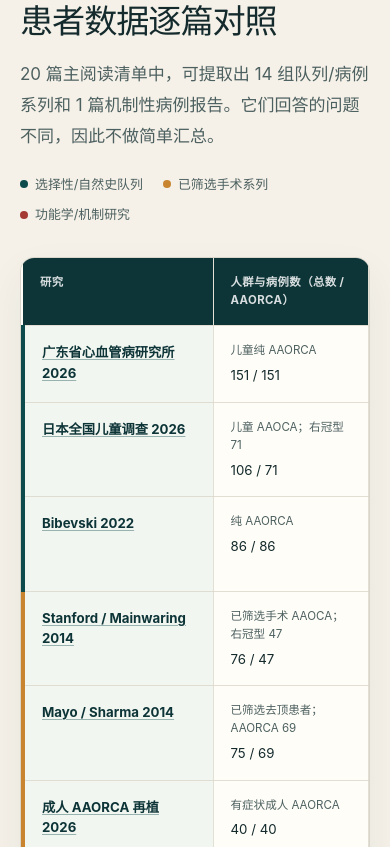
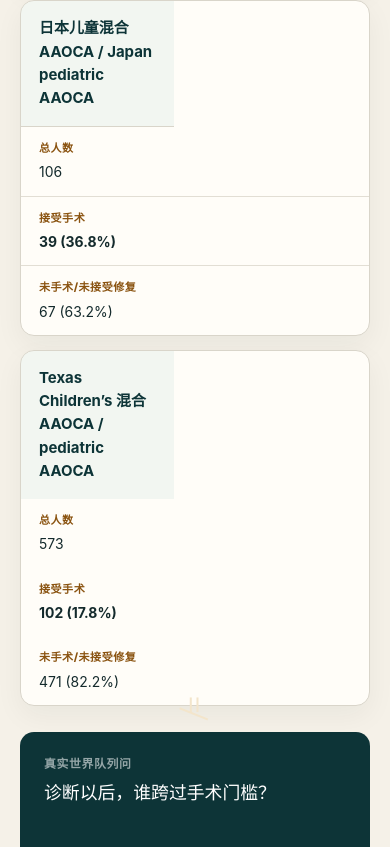
Before and after one commit to aihip/AAOCA-Research-Library, a Next.js app in the folder website/: page /analysis/aaorca-evidence-20-studies in a window 390 px wide. Shown: the part 3977-4824 px from the top of the page. Built offline with nearby package versions, Linux system fonts and the light colour scheme; no server answers.

Commit message:
fix: show analysis tables without touch bounce

```diff
--- a/website/app/globals.css
+++ b/website/app/globals.css
@@ -1689,12 +1689,11 @@
 
 .analysis-table-wrap {
   margin-top: 32px;
-  overflow-x: auto;
+  overflow: visible;
   border: 1px solid var(--line);
   border-radius: 14px;
   background: var(--surface);
   box-shadow: 0 16px 42px rgba(25, 49, 48, 0.06);
-  -webkit-overflow-scrolling: touch;
 }
 
 .analysis-table-wrap table {
@@ -1709,6 +1708,7 @@
   padding: 16px 17px;
   border-right: 1px solid rgba(217, 213, 202, 0.76);
   border-bottom: 1px solid rgba(217, 213, 202, 0.76);
+  overflow-wrap: anywhere;
   text-align: left;
   vertical-align: top;
 }
@@ -1744,7 +1744,6 @@
 }
 
 .compact-table table {
-  min-width: 720px;
   font-size: 0.86rem;
 }
 
@@ -1753,23 +1752,18 @@
 }
 
 .evidence-table table {
-  min-width: 1760px;
-}
-
-.evidence-table th:first-child {
-  width: 190px;
-}
-
-.evidence-table td:nth-child(2) {
-  width: 155px;
-}
-
-.evidence-table td:nth-child(4),
-.evidence-table td:nth-child(6),
-.evidence-table td:nth-child(8),
-.evidence-table td:nth-child(9) {
-  width: 210px;
-}
+  table-layout: fixed;
+}
+
+.evidence-table thead th:nth-child(1) { width: 14%; }
+.evidence-table thead th:nth-child(2) { width: 10%; }
+.evidence-table thead th:nth-child(3) { width: 7%; }
+.evidence-table thead th:nth-child(4) { width: 13%; }
+.evidence-table thead th:nth-child(5) { width: 8%; }
+.evidence-table thead th:nth-child(6) { width: 12%; }
+.evidence-table thead th:nth-child(7) { width: 9%; }
+.evidence-table thead th:nth-child(8) { width: 14%; }
+.evidence-table thead th:nth-child(9) { width: 13%; }
 
 .evidence-table tbody tr.selective th { border-left: 4px solid var(--teal); }
 .evidence-table tbody tr.surgical th { border-left: 4px solid var(--gold); }
@@ -2170,6 +2164,82 @@
   line-height: 1.55;
 }
 
+@media (max-width: 1180px) {
+  .evidence-table {
+    border: 0;
+    border-radius: 0;
+    background: transparent;
+    box-shadow: none;
+  }
+
+  .evidence-table table,
+  .evidence-table tbody {
+    width: 100%;
+    display: block;
+  }
+
+  .evidence-table thead {
+    position: absolute;
+    width: 1px;
+    height: 1px;
+    margin: -1px;
+    padding: 0;
+    overflow: hidden;
+    border: 0;
+    clip: rect(0 0 0 0);
+    clip-path: inset(50%);
+    white-space: nowrap;
+  }
+
+  .evidence-table tbody {
+    display: grid;
+    gap: 16px;
+  }
+
+  .evidence-table tbody tr {
+    display: grid;
+    grid-template-columns: repeat(2, minmax(0, 1fr));
+    overflow: hidden;
+    border: 1px solid var(--line);
+    border-radius: 14px;
+    background: var(--surface);
+    box-shadow: 0 12px 32px rgba(25, 49, 48, 0.055);
+  }
+
+  .evidence-table tbody th {
+    grid-column: 1 / -1;
+    padding: 17px 19px;
+    border-right: 0;
+    border-bottom: 1px solid var(--line);
+    font-size: 0.88rem;
+  }
+
+  .evidence-table tbody td {
+    min-width: 0;
+    padding: 14px 18px 16px;
+    border-right: 0;
+    font-size: 0.78rem;
+  }
+
+  .evidence-table tbody td:nth-of-type(odd) {
+    border-right: 1px solid rgba(217, 213, 202, 0.76);
+  }
+
+  .evidence-table tbody td:nth-last-child(-n + 2) {
+    border-bottom: 0;
+  }
+
+  .evidence-table tbody td::before {
+    content: attr(data-label);
+    margin-bottom: 6px;
+    display: block;
+    color: var(--gold-text);
+    font-size: 0.65rem;
+    font-weight: 800;
+    letter-spacing: 0.045em;
+  }
+}
+
 @media (max-width: 900px) {
   .latest-analysis {
     grid-template-columns: 1fr;
@@ -2310,6 +2380,90 @@
 
   .cohort-contrast > div:nth-child(2) {
     transform: rotate(90deg);
+  }
+
+  .compact-table {
+    border: 0;
+    border-radius: 0;
+    background: transparent;
+    box-shadow: none;
+  }
+
+  .compact-table table,
+  .compact-table tbody {
+    width: 100%;
+    display: block;
+  }
+
+  .compact-table thead {
+    position: absolute;
+    width: 1px;
+    height: 1px;
+    margin: -1px;
+    padding: 0;
+    overflow: hidden;
+    border: 0;
+    clip: rect(0 0 0 0);
+    clip-path: inset(50%);
+    white-space: nowrap;
+  }
+
+  .compact-table tbody {
+    display: grid;
+    gap: 14px;
+  }
+
+  .compact-table tbody tr {
+    display: block;
+    overflow: hidden;
+    border: 1px solid var(--line);
+    border-radius: 14px;
+    background: var(--surface);
+    box-shadow: 0 10px 28px rgba(25, 49, 48, 0.05);
+  }
+
+  .compact-table tbody th,
+  .compact-table tbody td {
+    width: auto;
+    display: block;
+    border-right: 0;
+  }
+
+  .compact-table tbody th {
+    padding: 16px 18px;
+    border-bottom: 1px solid var(--line);
+    font-size: 0.88rem;
+  }
+
+  .compact-table tbody td {
+    padding: 13px 18px;
+    font-size: 0.82rem;
+  }
+
+  .compact-table tbody td::before {
+    content: attr(data-label);
+    margin-bottom: 4px;
+    display: block;
+    color: var(--gold-text);
+    font-size: 0.65rem;
+    font-weight: 800;
+    letter-spacing: 0.045em;
+  }
+
+  .compact-table tbody td:last-child {
+    border-bottom: 0;
+  }
+
+  .evidence-table tbody tr {
+    grid-template-columns: 1fr;
+  }
+
+  .evidence-table tbody td:nth-of-type(odd) {
+    border-right: 0;
+  }
+
+  .evidence-table tbody td:nth-last-child(2) {
+    border-bottom: 1px solid rgba(217, 213, 202, 0.76);
   }
 
   .technique-paths {
--- a/website/components/pages/AnalysisPage.tsx
+++ b/website/components/pages/AnalysisPage.tsx
@@ -520,9 +520,9 @@
                 {cohortRows.map((row) => (
                   <tr key={row.study}>
                     <th scope="row">{row.study}</th>
-                    <td>{row.total}</td>
-                    <td><strong>{row.surgery}</strong></td>
-                    <td>{row.observed}</td>
+                    <td data-label={copy.cohortHeaders[1]}>{row.total}</td>
+                    <td data-label={copy.cohortHeaders[2]}><strong>{row.surgery}</strong></td>
+                    <td data-label={copy.cohortHeaders[3]}>{row.observed}</td>
                   </tr>
                 ))}
               </tbody>
@@ -561,14 +561,14 @@
                     <th scope="row">
                       <Link href={href(dict, `/papers/${row.slug}`)}>{row.study}</Link>
                     </th>
-                    <td><span className="cell-label">{row.population[lang]}</span>{row.patients}</td>
-                    <td>{row.age[lang]}</td>
-                    <td>{row.anatomy[lang]}</td>
-                    <td>{row.surgery[lang]}</td>
-                    <td>{row.technique[lang]}</td>
-                    <td>{row.followUp[lang]}</td>
-                    <td>{row.outcome[lang]}</td>
-                    <td>{row.signal[lang]}</td>
+                    <td data-label={copy.headers[1]}><span className="cell-label">{row.population[lang]}</span>{row.patients}</td>
+                    <td data-label={copy.headers[2]}>{row.age[lang]}</td>
+                    <td data-label={copy.headers[3]}>{row.anatomy[lang]}</td>
+                    <td data-label={copy.headers[4]}>{row.surgery[lang]}</td>
+                    <td data-label={copy.headers[5]}>{row.technique[lang]}</td>
+                    <td data-label={copy.headers[6]}>{row.followUp[lang]}</td>
+                    <td data-label={copy.headers[7]}>{row.outcome[lang]}</td>
+                    <td data-label={copy.headers[8]}>{row.signal[lang]}</td>
                   </tr>
                 ))}
               </tbody>
```
Also changed, not shown: 1 other file (tests, documents, lock files or other folders).
